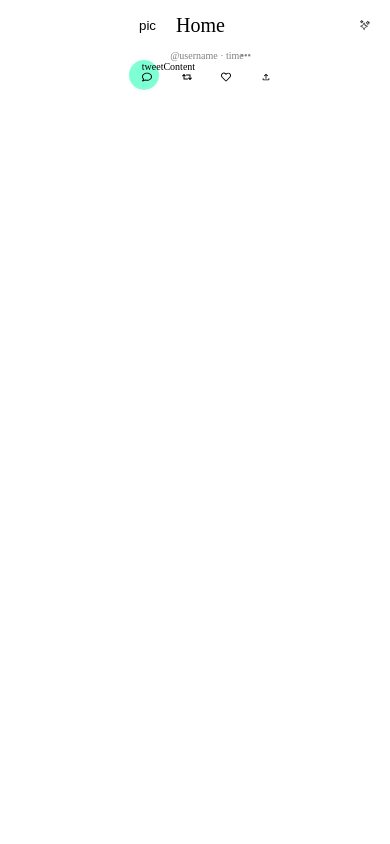
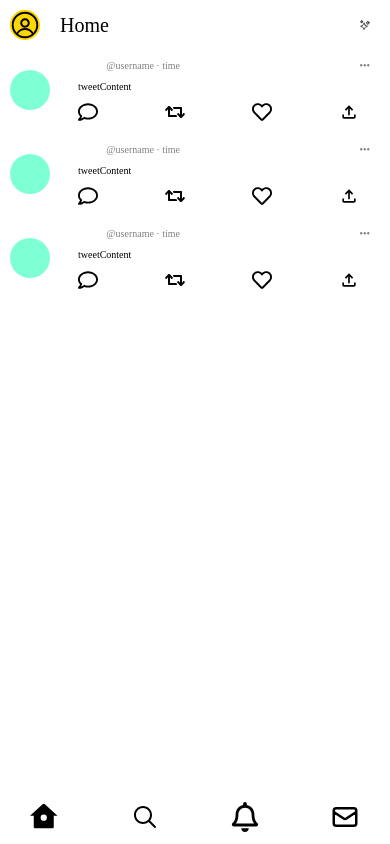
Before and after one commit to die-h/react-portfolio, a Next.js app: page /twitter-home in a window 390 px wide. Built offline with nearby package versions, Linux system fonts and the light colour scheme.

Commit message:
added mobile navbar

```diff
--- a/src/components/TwiterTimeline/Header/Header.module.scss
+++ b/src/components/TwiterTimeline/Header/Header.module.scss
@@ -1,9 +1,11 @@
 .header {
+  position: sticky;
+  top: 0;
   display: flex;
   align-items: center;
   width: 100%;
   height: 5rem;
-  padding: 0.5rem 2rem;
+  padding: 0.5rem 2rem 0.5rem 1rem;
   gap: 2rem;
 }
 .headerTitle {
@@ -13,6 +15,12 @@
   position: absolute;
   right: 2rem;
 }
+.menuMobileButton, .menuMobileButton svg {
+width: 3rem;
+height: 3rem;
+background-color: gold;
+border-radius: 50%;
+}
 @media (min-width: 500px) {
   .menuMobileButton {
     display: none;
--- a/src/components/TwiterTimeline/Header/Header.tsx
+++ b/src/components/TwiterTimeline/Header/Header.tsx
@@ -1,12 +1,13 @@
 import React from "react";
 import style from "./Header.module.scss";
 import { IoSparklesOutline } from "react-icons/io5";
+import { RxAvatar } from "react-icons/rx";
 
 const Header = () => {
   return (
     <>
       <section className={style.header}>
-        <button className={style.menuMobileButton}>pic</button>
+        <button className={style.menuMobileButton}><RxAvatar /></button>
         <p className={style.headerTitle}>Home</p>
         <IoSparklesOutline className={style.sparkle} />
       </section>
--- /dev/null
+++ b/src/components/TwiterTimeline/MobileNav/MobileNav.module.scss
@@ -0,0 +1,20 @@
+.nav {
+  position: fixed;
+  width: 100%;
+  bottom: 0;
+  border-top: 1px solid #fefefe;
+}
+.ulNav {
+  display: flex;
+  justify-content: space-between;
+  padding: 1rem 3rem;
+  & svg {
+    width: 3rem;
+    height: 3rem;
+  }
+}
+@media (min-width: 500px) {
+  .nav {
+    display: none;
+  }
+}
--- /dev/null
+++ b/src/components/TwiterTimeline/MobileNav/MobileNav.tsx
@@ -0,0 +1,29 @@
+import React from "react";
+import { RiHome7Fill } from "react-icons/ri";
+import { RxMagnifyingGlass } from "react-icons/rx";
+import { FaRegBell } from "react-icons/fa";
+import { HiOutlineMail } from "react-icons/hi";
+import style from "./MobileNav.module.scss";
+
+const MobileNav = () => {
+  return (
+    <nav className={style.nav}>
+      <ul className={style.ulNav}>
+        <li>
+          <RiHome7Fill />
+        </li>
+        <li>
+          <RxMagnifyingGlass />
+        </li>
+        <li>
+          <FaRegBell />
+        </li>
+        <li>
+          <HiOutlineMail />
+        </li>
+      </ul>
+    </nav>
+  );
+};
+
+export { MobileNav };
--- a/src/components/TwiterTimeline/Tweet/Tweet.module.scss
+++ b/src/components/TwiterTimeline/Tweet/Tweet.module.scss
@@ -1,13 +1,14 @@
 .tweetBody {
   display: flex;
+  padding: 1rem 0;
 }
 .leftSide {
   padding: 1rem;
-  width: 15%;
+  width: 20%;
 }
 
 .rightSide {
-  width: 85%;
+  width: 80%;
 }
 .tweetHeader {
   display: flex;
@@ -34,9 +35,11 @@
 }
 
 .tweetContent {
+  font-weight: 400;
+  padding: 1rem 1rem 1rem 0;
 }
 .profPic {
-  width: 3rem;
+  width: 4rem;
   aspect-ratio: 1;
   border-radius: 50%;
   background-color: aquamarine;
@@ -45,4 +48,9 @@
   display: flex;
   justify-content: space-between;
   width: 100%;
+  padding-right: 10%;
+  & svg {
+    width: 2rem;
+    height: 2rem;
+  }
 }
--- a/src/components/TwiterTimeline/TwitterTimeline/TwitterTimeline.module.scss
+++ b/src/components/TwiterTimeline/TwitterTimeline/TwitterTimeline.module.scss
@@ -1,3 +1,6 @@
 .timeline {
+  min-width: 320px;
+  width: 600px;
   max-width: 600px;
+  position: relative;
 }
--- a/src/components/TwiterTimeline/TwitterTimeline/TwitterTimeline.tsx
+++ b/src/components/TwiterTimeline/TwitterTimeline/TwitterTimeline.tsx
@@ -1,13 +1,22 @@
 import React from "react";
 import { Header } from "components/TwiterTimeline";
 import { Tweet } from "components/TwiterTimeline";
-import style from "./TwitterTimeline.module.scss"
+import style from "./TwitterTimeline.module.scss";
+import { MobileNav } from "components/TwiterTimeline"
 
+const users = [2, 3, 4];
 const TwitterTimeline = () => {
   return (
     <section className={style.timeline}>
-      <Header />
-      <Tweet />
+      <>
+        <Header />
+        <ul>
+          {users.map((item) => {
+            return <Tweet key={item} />;
+          })}
+        </ul>
+        <MobileNav/>
+      </>
     </section>
   );
 };
```
Also changed, not shown: src/components/TwiterTimeline/index.ts (+4 -3 lines), 1 other file (tests, documents, lock files or other folders).
